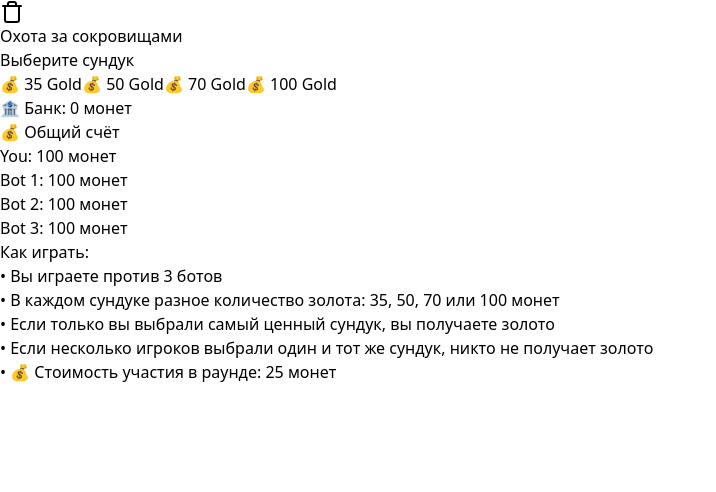
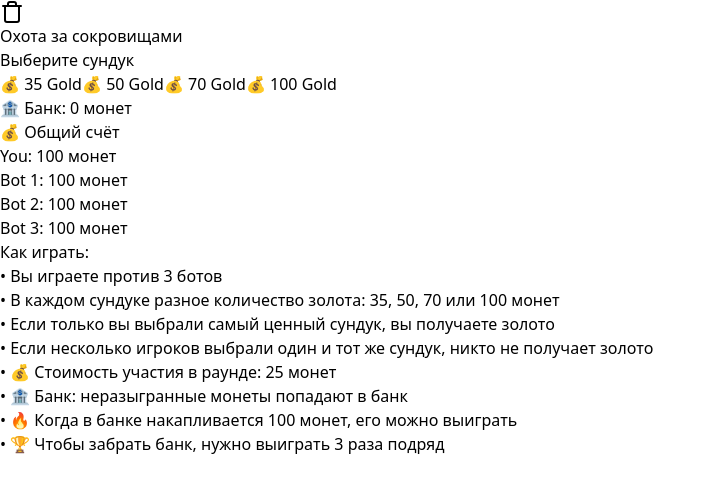
Before and after one commit to puremind5/dfac, a React (Vite) app: page / in a window 1280 px wide. Shown: the top 492 px of the page, without its empty margins (0-716 px from the left). Built offline with nearby package versions, Linux system fonts and the light colour scheme.

Commit message:
Update App.tsx

```diff
--- a/src/App.tsx
+++ b/src/App.tsx
@@ -187,6 +187,7 @@ function App() {
         </div>
 
       {/* 🌟 Описание игры (теперь внизу) */}
+        {/* 🌟 Описание игры (внизу) */}
         <div className="mt-6 p-6 bg-gray-100 rounded-lg shadow-md">
           <h2 className="text-xl font-bold text-center mb-2">Как играть:</h2>
           <ul className="text-sm space-y-1 text-gray-700">
@@ -195,8 +196,12 @@ function App() {
             <li>• Если только вы выбрали самый ценный сундук, вы получаете золото</li>
             <li>• Если несколько игроков выбрали один и тот же сундук, никто не получает золото</li>
             <li className="font-semibold">• 💰 Стоимость участия в раунде: {GAME_COST} монет</li>
+            <li>• 🏦 <span className="font-semibold">Банк</span>: неразыгранные монеты попадают в банк</li>
+            <li>• 🔥 Когда в банке накапливается {BANK_THRESHOLD} монет, его можно выиграть</li>
+            <li>• 🏆 Чтобы забрать банк, нужно <span className="font-semibold">выиграть 3 раза подряд</span></li>
           </ul>
         </div>
+
       </div>
     </div>
   );
```
